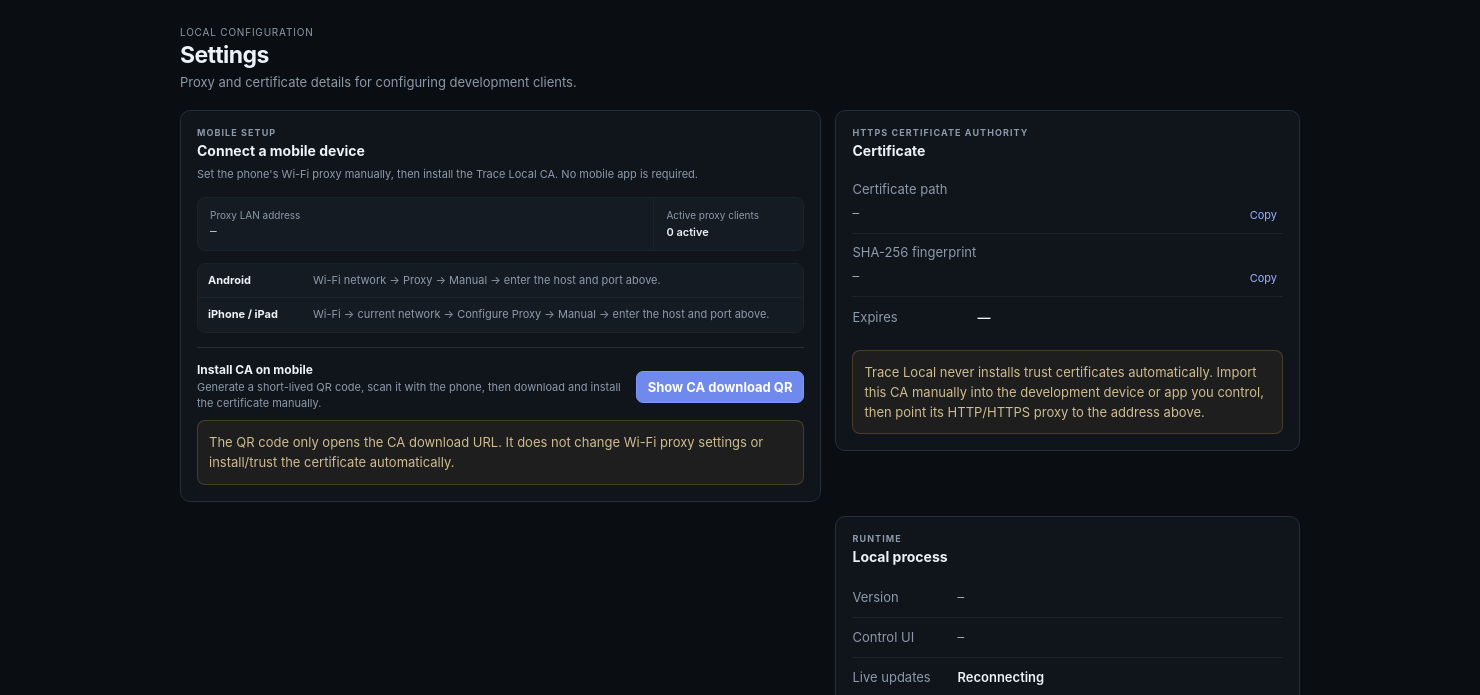
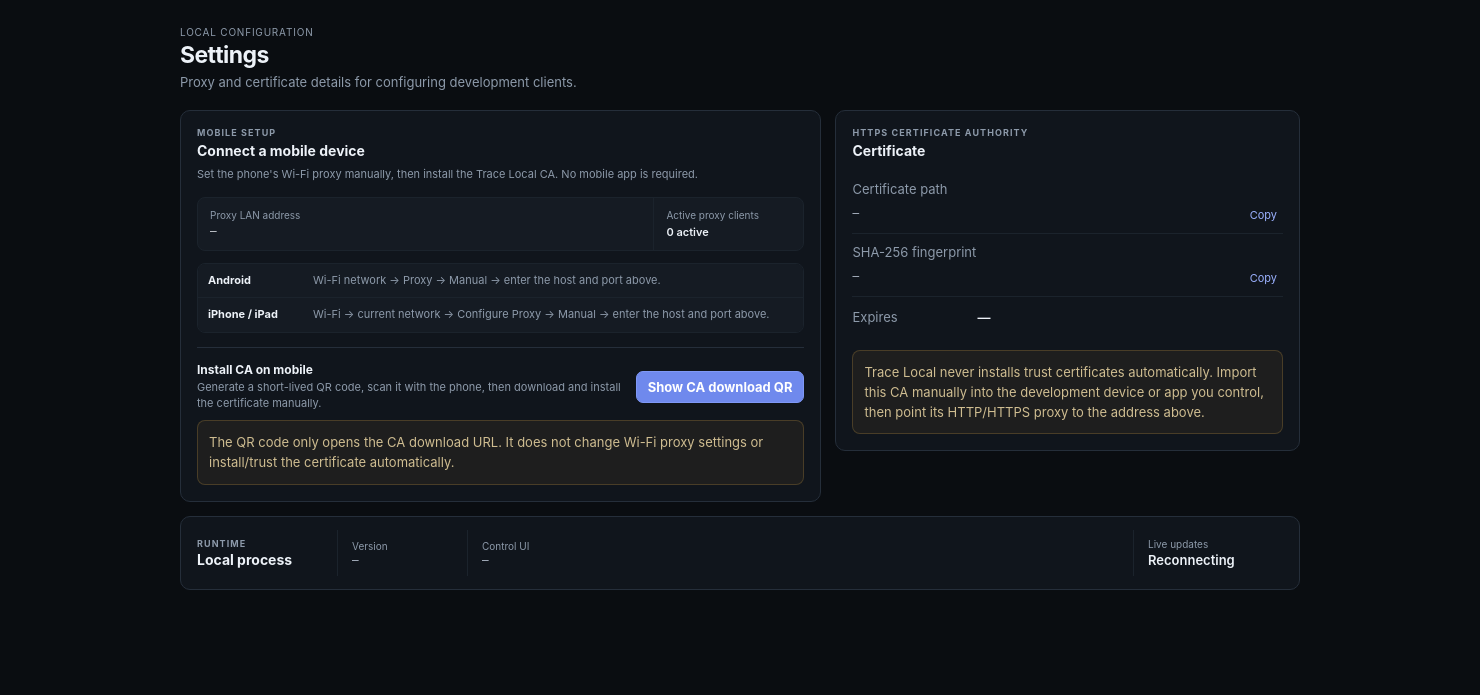
Before and after one commit to anusornNeal/trace-local, an Electron app: page src/ui/index.html in a window 1480 px wide. Both pictures are taken after a click on the button "Settings". Shown: the part 105-800 px from the top of the page. Drawn offline with Linux system fonts and the light colour scheme; no server answers.

Commit message:
[TRL-0039] Fix: compact Settings runtime panel

```diff
--- a/src/ui/styles.css
+++ b/src/ui/styles.css
@@ -461,7 +461,7 @@ pre.json-body, pre.body-viewer.json-body { white-space: pre; overflow-wrap: norm
   grid-template-columns: minmax(0, 1.16fr) minmax(330px, .84fr);
   grid-template-areas:
     "mobile certificate"
-    "mobile runtime";
+    "runtime runtime";
   gap: 14px;
   align-items: start;
 }
@@ -565,8 +565,42 @@ pre.json-body, pre.body-viewer.json-body { white-space: pre; overflow-wrap: norm
   min-width: 0;
   margin: 0;
 }
+.settings-runtime-card {
+  display: grid;
+  grid-template-columns: 140px 130px minmax(220px, 1fr) 150px;
+  align-items: center;
+  padding: 13px 16px;
+}
+.settings-runtime-card > .settings-section-label {
+  grid-column: 1;
+  grid-row: 1;
+  align-self: end;
+}
+.settings-runtime-card > h2 {
+  grid-column: 1;
+  grid-row: 2;
+  align-self: start;
+  margin: 2px 0 0 !important;
+}
 .settings-runtime-card .setting-row {
-  grid-template-columns: 95px minmax(0, 1fr);
+  min-height: 46px;
+  grid-row: 1 / 3;
+  grid-template-columns: 1fr;
+  align-content: center;
+  gap: 2px;
+  padding: 0 14px;
+  border-top: 0;
+  border-left: 1px solid var(--line-soft);
+}
+.settings-runtime-card .setting-row span {
+  font-size: 10px;
+}
+.settings-runtime-card .setting-row code,
+.settings-runtime-card .setting-row strong {
+  min-width: 0;
+  overflow: hidden;
+  white-space: nowrap;
+  text-overflow: ellipsis;
 }
 .settings-runtime-card #sseStatus.connected {
   color: var(--success, #5bd6a2);
@@ -589,6 +623,25 @@ pre.json-body, pre.body-viewer.json-body { white-space: pre; overflow-wrap: norm
       "certificate"
       "runtime";
   }
+  .settings-runtime-card {
+    display: block;
+    padding: 16px;
+  }
+  .settings-runtime-card > h2 {
+    margin: 4px 0 12px !important;
+  }
+  .settings-runtime-card .setting-row {
+    min-height: 40px;
+    display: grid;
+    grid-template-columns: 95px minmax(0, 1fr);
+    gap: 10px;
+    padding: 0;
+    border-top: 1px solid var(--line-soft);
+    border-left: 0;
+  }
+  .settings-runtime-card .setting-row:first-of-type {
+    border-top: 0;
+  }
   .settings-summary {
     grid-template-columns: 1fr;
   }
```
